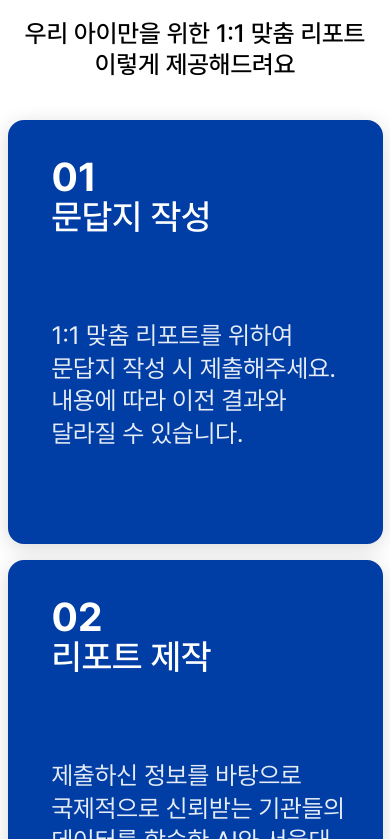
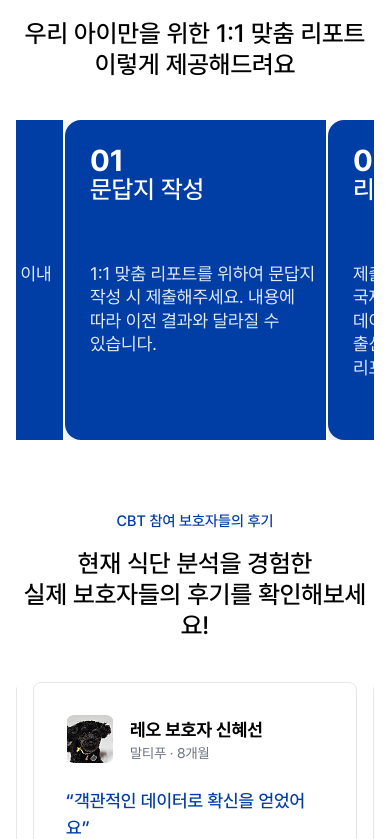
Before and after one commit to SeokHoChoi/test-jelly-univ-fe, a Next.js app: page /checkout in a window 390 px wide. Shown: the part 1085-1924 px from the top of the page. Built offline with nearby package versions, Linux system fonts and the light colour scheme.

Commit message:
feat: 체크아웃 페이지 > 모바일 카드 배치 수정

```diff
--- a/src/app/checkout/page.tsx
+++ b/src/app/checkout/page.tsx
@@ -8,6 +8,7 @@ import ReviewSlider from '@/components/home/ReviewSlider';
 import Card from '@/components/common/Card';
 import LoginRequiredModal from '@/components/common/LoginRequiredModal';
 import { Check } from 'lucide-react';
+import { useKeenSlider } from 'keen-slider/react';
 
 export default function CheckoutPage() {
   const [loading, setLoading] = useState(false);
@@ -16,6 +17,46 @@ export default function CheckoutPage() {
   const [loginModalOpen, setLoginModalOpen] = useState(false);
 
   const router = useRouter();
+
+  // Process cards data
+  const processCards = [
+    {
+      no: '01',
+      title: '문답지 작성',
+      desc: '1:1 맞춤 리포트를 위하여 문답지 작성 시 제출해주세요. 내용에 따라 이전 결과와 달라질 수 있습니다.'
+    },
+    {
+      no: '02',
+      title: '리포트 제작',
+      desc: '제출하신 정보를 바탕으로\n국제적으로 신뢰받는 기관들의\n데이터를 학습한 AI와 서울대\n출신 수의영양 전문가가\n리포트를 제작합니다.'
+    },
+    {
+      no: '03',
+      title: '리포트 발송',
+      desc: '결제 이후, 영업일 기준\n5일 이내 회원가입 시\n기재한 이메일 주소로\n리포트를 발송해드립니다.'
+    }
+  ];
+
+  // Keen slider for process cards
+  const [processSliderRef, processSlider] = useKeenSlider({
+    loop: true,
+    drag: true,
+    mode: 'snap',
+    renderMode: 'performance',
+    slides: {
+      origin: 'center',
+      perView: 1.37,
+      spacing: 2,
+    },
+    breakpoints: {
+      '(min-width: 640px)': {
+        slides: { perView: 1.4, spacing: 2 },
+      },
+      '(min-width: 768px)': {
+        slides: { perView: 1.6, spacing: 2 },
+      },
+    },
+  });
 
   // 세션스토리지에서 강아지 이름 가져오기
   useEffect(() => {
@@ -322,43 +363,48 @@ export default function CheckoutPage() {
             </h2>
           </div>
 
-          <div className='flex flex-col md:flex-row justify-center items-center gap-4'>
-            {[
-              {
-                no: '01',
-                title: '문답지 작성',
-                desc: '1:1 맞춤 리포트를 위하여 문답지 작성 시 제출해주세요. 내용에 따라 이전 결과와 달라질 수 있습니다.'
-              },
-              {
-                no: '02',
-                title: '리포트 제작',
-                desc: '제출하신 정보를 바탕으로\n국제적으로 신뢰받는 기관들의\n데이터를 학습한 AI와 서울대\n출신 수의영양 전문가가\n리포트를 제작합니다.'
-              },
-              {
-                no: '03',
-                title: '리포트 발송',
-                desc: '결제 이후, 영업일 기준\n5일 이내 회원가입 시\n기재한 이메일 주소로\n리포트를 발송해드립니다.'
-              }
-            ].map((item) => (
+          {/* Process Cards Carousel */}
+          <div className="flex justify-center">
+            <div className="w-full max-w-6xl">
+              <div
+                ref={processSliderRef}
+                className="keen-slider overflow-hidden"
+                style={{
+                  display: 'flex',
+                  flexDirection: 'row',
+                  alignItems: 'stretch'
+                }}
+              >
+                {processCards.map((item) => (
                   <div
                     key={item.no}
-                className='bg-[#003DA5] text-white rounded-[16px] shadow-[0_4px_20px_rgba(0,0,0,0.15)]'
+                    className="keen-slider__slide"
                     style={{
-                  width: '375px',
-                  height: '424px',
-                  padding: item.no === '03' ? '37px 70px 37px 44px' : '37px 37px 37px 44px'
+                      width: 'auto',
+                      minHeight: 'auto',
+                      flexShrink: 0,
+                      display: 'block'
                     }}
                   >
-                <div className='text-[40px] font-bold text-white mb-0.5 leading-none'>{item.no}</div>
-                <div className='text-[35px] font-medium text-white leading-none' style={{ marginBottom: '85px' }}>{item.title}</div>
+                    <div
+                      className='bg-[#003DA5] text-white rounded-[16px] shadow-[0_4px_20px_rgba(0,0,0,0.15)] w-[280px] h-[320px] md:w-[375px] md:h-[424px] p-6 md:p-[37px_37px_37px_44px]'
+                      style={{
+                        padding: item.no === '03' ? '25px 30px 25px 25px' : '25px 25px 25px 25px'
+                      }}
+                    >
+                      <div className='text-[30px] md:text-[40px] font-bold text-white mb-0.5 leading-none'>{item.no}</div>
+                      <div className='text-[25px] md:text-[35px] font-medium text-white leading-none mb-[60px] md:mb-[85px]'>{item.title}</div>
                       <p
-                  className='text-[25px] font-normal text-white opacity-90'
+                        className='text-[18px] md:text-[25px] font-normal text-white opacity-90'
                         style={{ wordBreak: 'keep-all', lineHeight: '1.3' }}
                       >
                         {item.desc}
                       </p>
                     </div>
+                  </div>
                 ))}
+              </div>
+            </div>
           </div>
         </div>
 
```
Lines whose indentation alone changed are shown as unchanged.
